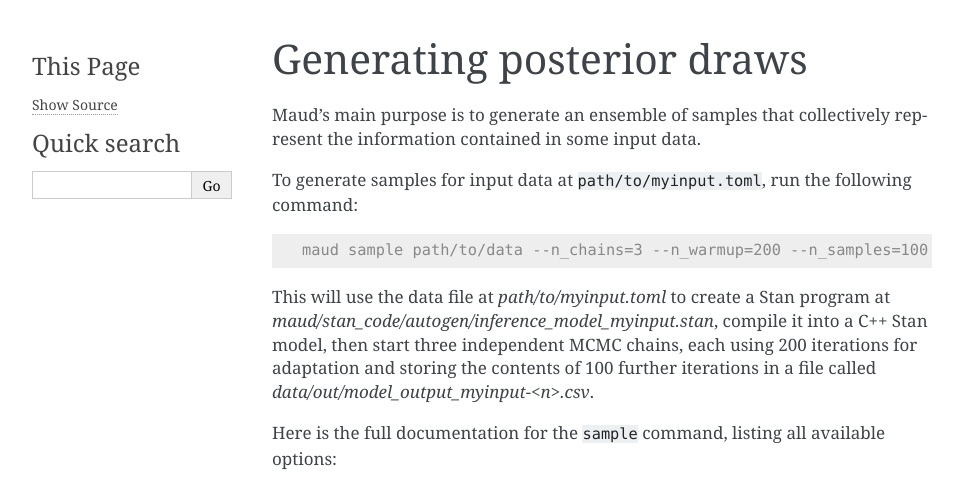
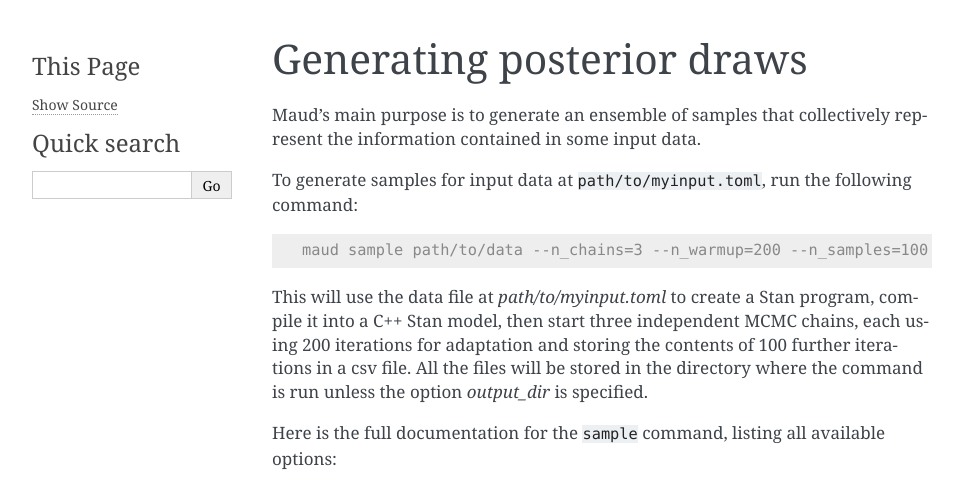
Before and after one commit to biosustain/Maud, a Sphinx documentation site: the page built from docs/usage/post_installation_usage.rst, in a window 1280 px wide, cut to the strip 0-484 px from the top of the page. Shown: the whole strip, without its empty margins (148-1111 px from the left). Built offline with Sphinx 7.4.7, drawn with Linux system fonts in a browser that asks for light colours.

Commit message:
Feat: run maud sample from any directory

```diff
--- a/docs/usage/post_installation_usage.rst
+++ b/docs/usage/post_installation_usage.rst
@@ -14,11 +14,11 @@ following command:
           maud sample path/to/data --n_chains=3 --n_warmup=200 --n_samples=100
 
 
-This will use the data file at `path/to/myinput.toml` to create a Stan program
-at `maud/stan_code/autogen/inference_model_myinput.stan`, compile it into a C++
-Stan model, then start three independent MCMC chains, each using 200 iterations
-for adaptation and storing the contents of 100 further iterations in a
-file called `data/out/model_output_myinput-<n>.csv`.
+This will use the data file at `path/to/myinput.toml` to create a Stan program,
+compile it into a C++ Stan model, then start three independent MCMC chains,
+each using 200 iterations for adaptation and storing the contents of 100
+further iterations in a csv file. All the files will be stored in the directory
+where the command is run unless the option `output_dir` is specified.
 
 Here is the full documentation for the :code:`sample` command, listing all
 available options:
```
Also changed, not shown: src/maud/stan_code/autogen/readme.md (deleted), 1 other file.
